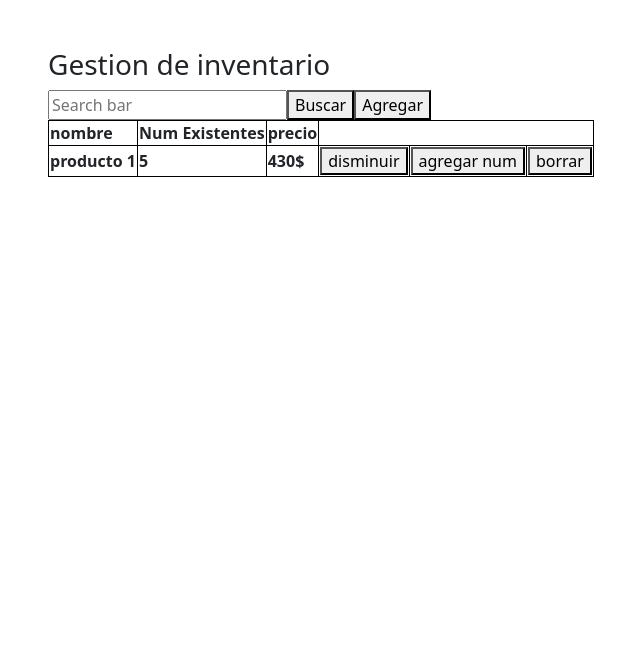
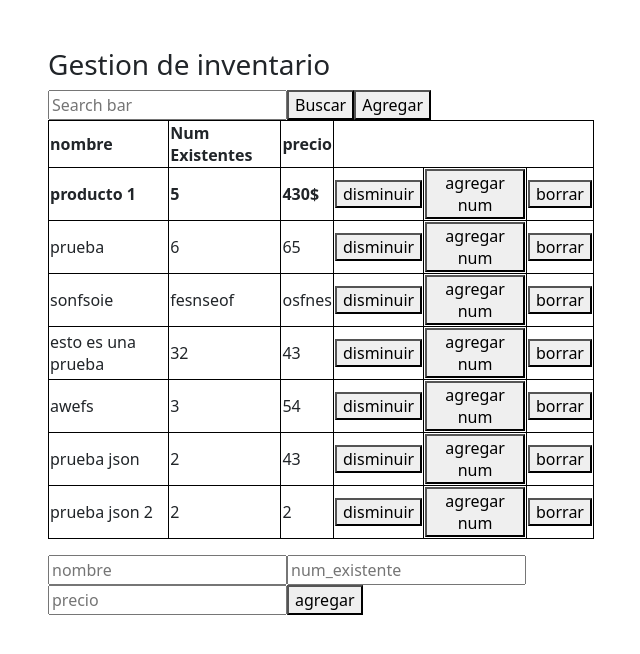
Before and after one commit to JeanMario20/organizar_inventario_flask_vuej, a Flask app: page / in a window 1280 px wide. Shown: the top 654 px of the page, without its empty margins (319-959 px from the left). Run offline with Flask 3, Linux system fonts and the light colour scheme; data comes from the database, SQL or seed files in the repository; both versions use the stored data as it was after the commit; lists and menus that the app fills with data are empty.

Commit message:
se agrega un elemento al inventario

```diff
--- a/app.py
+++ b/app.py
@@ -24,5 +24,15 @@
         sqlData = [item.to_dict() for item in sqlData]
     return jsonify(sqlData)
 
+@app.route('/api/add_new_data', methods=['POST'])
+def addData():
+    data = request.get_json()
+    #print(data)
+    #newItem = models.inventario(data["nombre"], data["numExist"], data["precio"], data["ubicacion"])
+    newItem = models.inventario(nombre=data["nombre"], num_existente= data["numExist"], precio = data["precio"], ubicacion = data["ubicacion"])
+    db.session.add(newItem)
+    db.session.commit()
+    return jsonify(newItem)
+
 if __name__ == '__main__':
     app.run()
--- a/static/main.js
+++ b/static/main.js
@@ -1,32 +1,60 @@
 const { createApp } = Vue
+
 const TaskApp = {
-    data(){
+    data() {
         return {
-            sqlData: []
+            dataName: null,
+            dataNumExis: null,
+            dataPrecio: null,
+            sqlData: [],
+            newData: []
         }
     },
     async created() {
         await this.getResponse()
     },
     methods: {
-
-
-        async getResponse(){
-            console.log('feroufhreyui');
-            //const res = await fetch(window.location);
+        async getResponse() {
             const res = await fetch('/api/data');
             const finalRes = await res.json();
-            this.sqlData = finalRes
-            console.log(this.sqlData);
+            this.sqlData = finalRes;
+            console.log(this.sqlData)
+        },
+        async addNewData() {
+            var data = {
+                name: this.dataName,
+                numExist: this.dataNumExis,
+                precio: this.dataPrecio,
+            }
+            console.log(data)
+            console.log(JSON.stringify(data))
 
-        },
+            this.dataName = null;
+            this.dataNumExis = null;
+            this.dataPrecio = null;
 
-        buttonCreate(){
-            console.log('dewferawfd')
+            const response = await fetch("/api/add_new_data",{
+                method: 'POST',
+                body: JSON.stringify({
+                    'nombre': data.name,
+                    'numExist': data.numExist,
+                    'precio': data.precio,
+                    'ubicacion': 'Principal'
+                }),
+                headers: {
+                    'Content-Type': 'application/json',
+                }
+            })
+            await this.getResponse();
         }
 
     },
     delimiters: ['{', '}']
 }
 
+/*tengo que enviar de un formulario un post a mi vue
+de mi vue mandar los nuevos datos al flask
+del flask mandar a actualizar un nuevo dato a la base de datos con los datos del fomulario*/
+
+
 createApp(TaskApp).mount('#app')
--- a/templates/index.html
+++ b/templates/index.html
@@ -10,11 +10,14 @@
         <button >Buscar</button>
         <button onclick="buttonCreate()">Agregar</button>
         <table style="width: 100%;">
+            <thead>
                 <tr>
                     <th>nombre</th>
                     <th>Num Existentes</th>
                     <th>precio</th>
                 </tr>
+            </thead>
+            <tbody>
                 <tr>
                     <th>producto 1</th>
                     <th>5</th>
@@ -23,12 +26,34 @@
                     <th><button>agregar num</button></th>
                     <th><button>borrar</button></th>
                 </tr>
+
+                <tr v-for="(data,index) in sqlData" :key="index">
+                    <td> { data.nombre }</td>
+                    <td> { data.num_existente }</td>
+                    <td> { data.precio }</td>
+                    <td><button>disminuir</button></td>
+                    <td><button>agregar num</button></td>
+                    <td><button>borrar</button></td>
+                </tr>
+
+                <!-- <form @submit="addNewData">
+                    <input type="text" name="nombre" placeholder="nombre">
+                    <input type="text" name="num_existente" placeholder="num_existente">
+                    <input type="text" name="precio" placeholder="precio">
+                    <button type="submit" @click="addNewData">agregar</button>
+                </form> -->
+
+
+            </tbody>
+
         </table>
     </form>
+
+    <form @:submit.prevent="addNewData">
+        <input type="text" v-model="dataName" placeholder="nombre">
+        <input type="text" v-model="dataNumExis" placeholder="num_existente">
+        <input type="text" v-model="dataPrecio" placeholder="precio">
+        <button type="submit">agregar</button>
+    </form>
 </div>
-
-
-
-
-
 {% endblock %}
```
Also changed, not shown: db.sqlite. Lines whose indentation alone changed are shown as unchanged.
